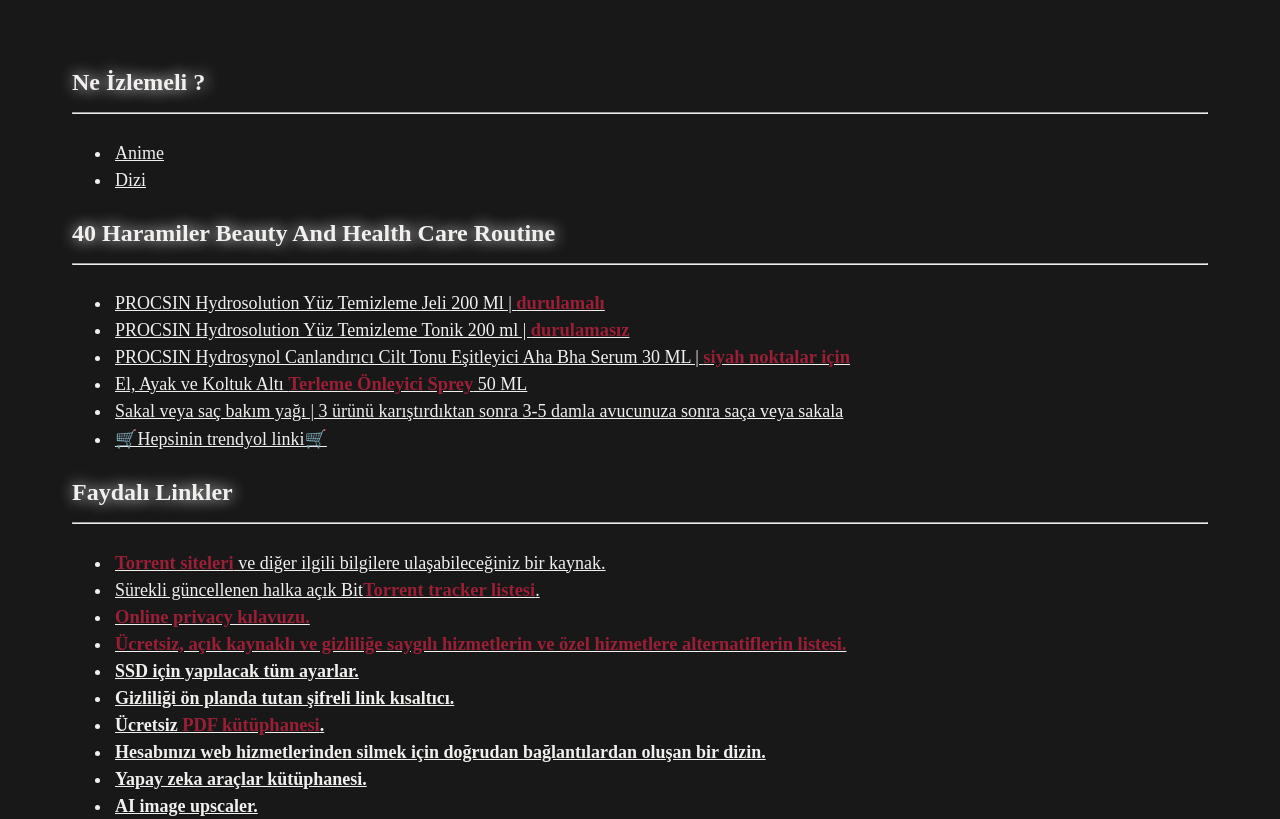
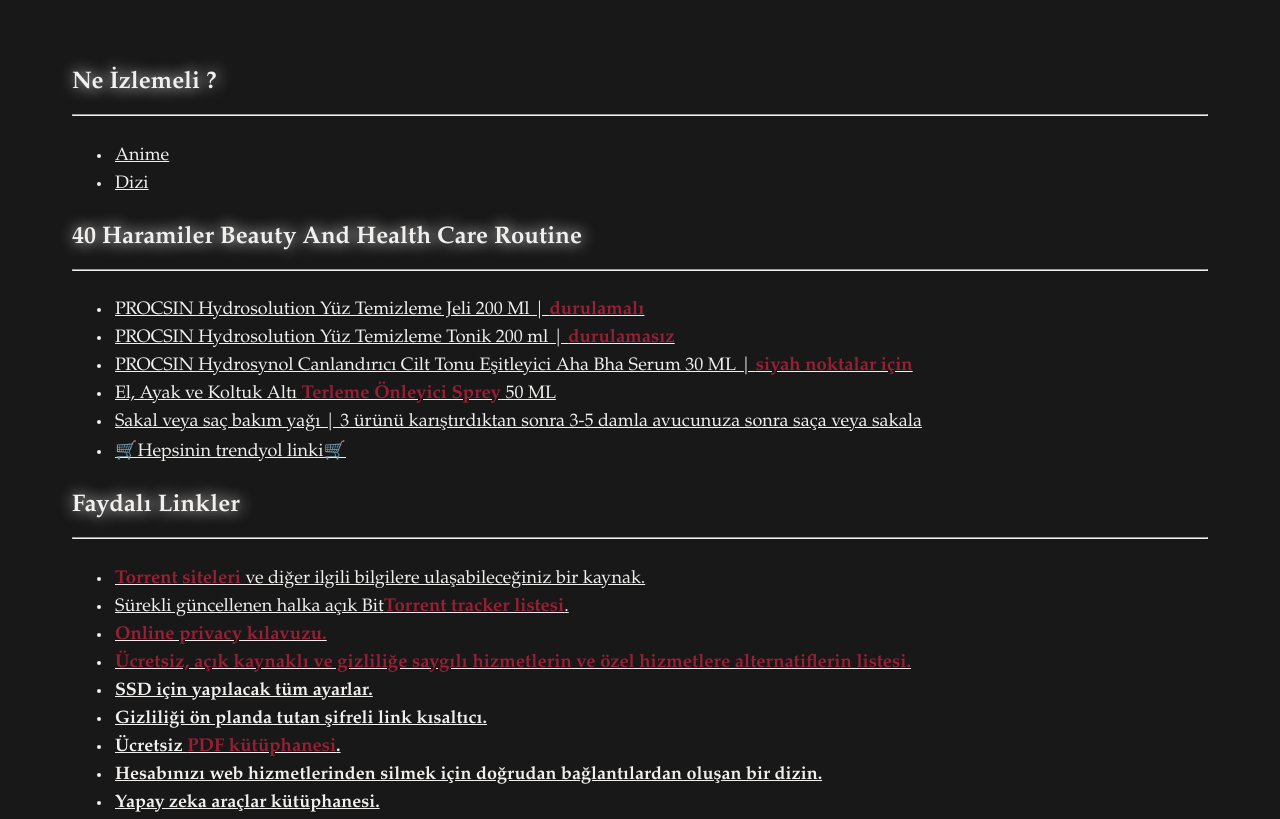
Before and after one commit to levent1ozgur/bazioneriler, a plain HTML site: page index.html in a window 1280 px wide. Shown: the top 819 px of the page. Drawn offline with Linux system fonts and the light colour scheme.

Commit message:
Update styles.css

```diff
--- a/css/styles.css
+++ b/css/styles.css
@@ -1,7 +1,7 @@
 body {
   background-color: #181818;
   padding-top: 20px;
-  font-family: 'Times New Roman', sans-serif;
+  font-family: "Garamond", "Palatino Linotype", "Book Antiqua", "Palatino", serif;
 }
 
 .container {
```
